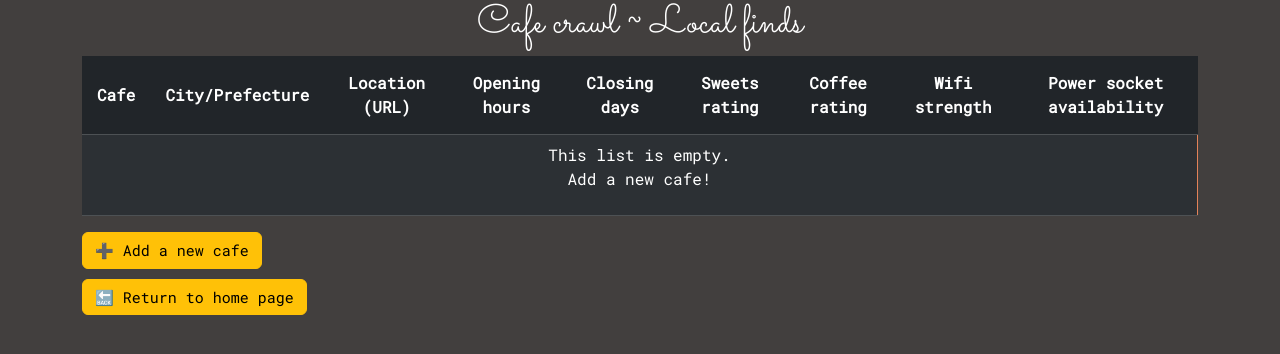
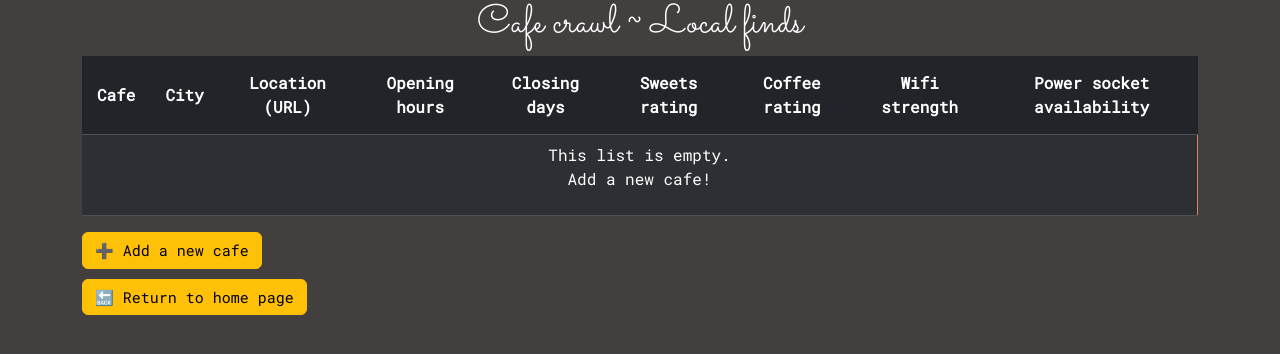
Before and after one commit to CamilleOnoda/Projects, a Flask app: page /cafes in a window 1280 px wide. Shown: the top 354 px of the page. Run offline with Flask 3, Linux system fonts and the light colour scheme; data that the repository does not hold is empty; some libraries are stand-ins or nearby versions.

Commit message:
Change the 'City' header title

```diff
--- a/Coffee-and-Wifi/templates/cafes.html
+++ b/Coffee-and-Wifi/templates/cafes.html
@@ -10,7 +10,7 @@
         <thead>
           <tr>
             <th class="multiline-column">Cafe</th>
-            <th>City/Prefecture</th>
+            <th>City</th>
             <th class="multiline-column">Location (URL)</th>
             <th>Opening hours</th>
             <th>Closing days</th>
```
